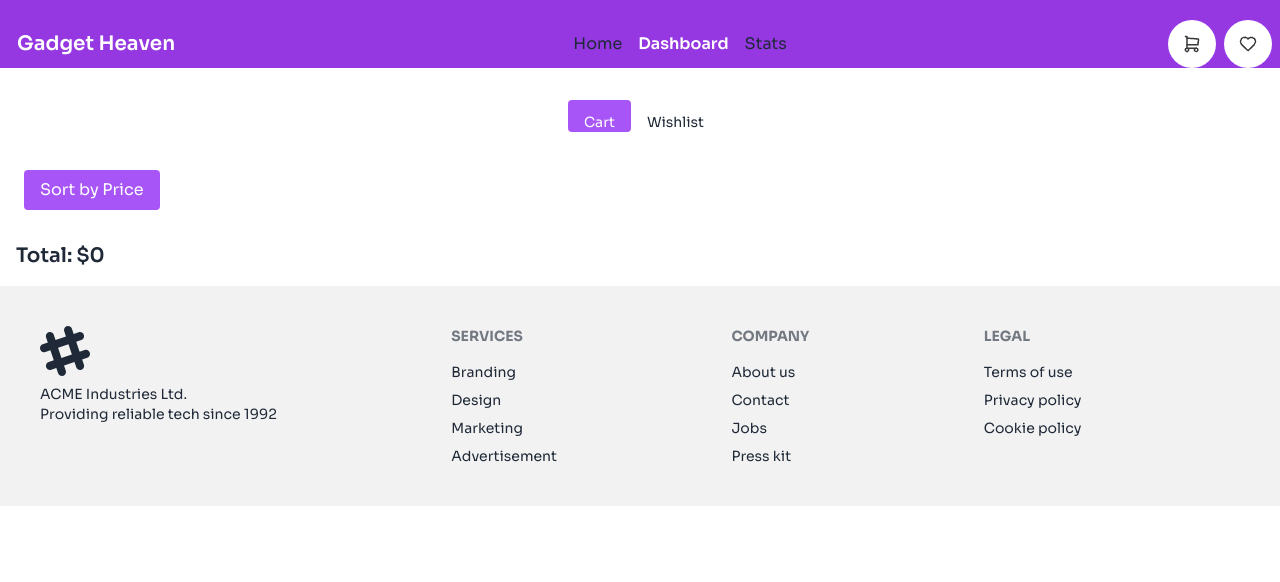
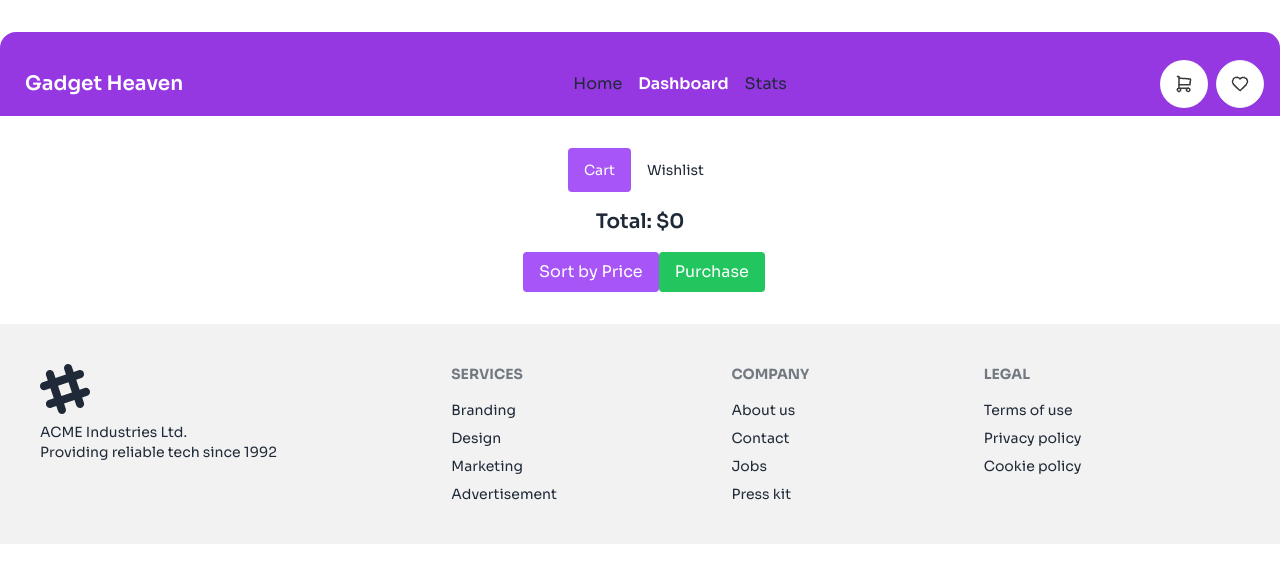
Before and after one commit to programming-hero-web-course-4/b10a8-gadget-heaven-sorupchakraborty, a React (Vite) app: page /dashboard in a window 1280 px wide. Shown: the top 582 px of the page. Built offline with nearby package versions, Linux system fonts and the light colour scheme.

Commit message:
feat: enhance UI components with improved styling and functionality; update wishlist context to prevent duplicate entries

```diff
--- a/src/components/NavBar.jsx
+++ b/src/components/NavBar.jsx
@@ -6,7 +6,7 @@ import BannerImg from "../assets/banner.jpg";
 
 const Navbar = () => {
     return (
-        <div className="container mx-auto bg-[#9538E2] " >
+        <div className="container mx-auto bg-[#9538E2] p-2 mt-8 rounded-t-2xl " >
             <div className=" flex justify-between items-center pt-5">
                 <div className="">
                     <NavLink to="/" className="btn btn-ghost text-xl text-white">
@@ -41,8 +41,8 @@ const Navbar = () => {
                         </li>
                     </ul>
                 </div>
-                <div className="">
-                    <div className="dropdown dropdown-end">
+                <div className=" flex items-center">
+                    <div className="">
                         <div tabIndex={0} role="button" className="btn btn-ghost btn-circle bg-white">
                             <div className="indicator">
                                 <img
@@ -53,7 +53,7 @@ const Navbar = () => {
                         </div>
                     </div>
                     <div className="dropdown dropdown-end mx-2">
-                        <div tabIndex={0} role="button" className="btn btn-ghost btn-circle bg-white">
+                        <div tabIndex={0} role="button" className="btn btn-circle bg-white">
                             <img
                                 src={wishlistIcon}
                                 alt="Wishlist"
--- a/src/components/ProductCard.jsx
+++ b/src/components/ProductCard.jsx
@@ -1,4 +1,3 @@
-// src/components/ProductCard.jsx
 import React from "react";
 import { Link } from "react-router-dom";
 
@@ -9,7 +8,7 @@ const ProductCard = ({ product }) => {
       <h3 className="text-lg font-bold p-2">{product.title}</h3>
       <p className="text-gray-500 px-2">${product.price}</p>
       <Link to={`/product/${product.id}`} >
-        <button className="border px-6 py-2 rounded-full bg-white font-semibold text-[#9538E2]">View Details</button>
+        <button className="border btn px-6 py-2 rounded-full bg-white font-semibold text-[#9538E2] hover:bg-purple-600 hover:text-white">View Details</button>
       </Link>
     </div>
   );
--- a/src/components/Sidebar.jsx
+++ b/src/components/Sidebar.jsx
@@ -4,7 +4,7 @@ const Sidebar = ({ selectedCategory, setSelectedCategory }) => {
   const categories = ["All Products", "Laptops", "Phones", "Accessories", "Smart Watches", "MacBook", "Iphone"];
 
   return (
-    <aside className="w-1/4 px-4">
+    <aside className="w-1/4 px-4 py-4">
       <div className="border text-center rounded-xl">
         <ul className="py-4">
           {categories.map((category) => (
--- a/src/context/WishlistContext.jsx
+++ b/src/context/WishlistContext.jsx
@@ -9,6 +9,9 @@ const initialState = {
 const wishlistReducer = (state, action) => {
     switch (action.type) {
         case "ADD_TO_WISHLIST":
+            if (state.wishlist.some(item => item.id === action.payload.id)) {
+                return state; // Item already in wishlist, do nothing
+            }
             return { ...state, wishlist: [...state.wishlist, action.payload] };
         case "REMOVE_FROM_WISHLIST":
             return { ...state, wishlist: state.wishlist.filter((item) => item.id !== action.payload.id) };
--- a/src/pages/DashboardPage.jsx
+++ b/src/pages/DashboardPage.jsx
@@ -1,5 +1,142 @@
-import React, { useContext, useState } from "react";
-import { useNavigate } from "react-router-dom";
+// import React, { useContext, useState } from "react";
+// import { useNavigate } from "react-router-dom";
+// import CartContext from "../context/CartContext";
+// import WishlistContext from "../context/WishlistContext";
+
+// const DashboardPage = () => {
+//   const { cart, dispatch: cartDispatch } = useContext(CartContext);
+//   const { wishlist, dispatch: wishlistDispatch } = useContext(WishlistContext);
+//   const [activeTab, setActiveTab] = useState("cart");
+//   const [showModal, setShowModal] = useState(false);
+//   const navigate = useNavigate();
+
+//   const sortCartByPrice = () => {
+//     cartDispatch({ type: "SORT_CART_BY_PRICE" });
+//   };
+
+//   const totalCartPrice = cart.reduce((total, item) => total + item.price, 0);
+
+//   const handlePurchase = () => {
+//     setShowModal(true);
+//     cartDispatch({ type: "CLEAR_CART" });
+//     wishlistDispatch({ type: "CLEAR_WISHLIST" });
+//     setTimeout(() => {
+//       setShowModal(false);
+//       navigate("/");
+//     }, 2000);
+//   };
+
+//   const handleDelete = (id, type) => {
+//     if (type === "cart") {
+//       cartDispatch({ type: "REMOVE_FROM_CART", payload: { id } });
+//     } else {
+//       wishlistDispatch({ type: "REMOVE_FROM_WISHLIST", payload: { id } });
+//     }
+//   };
+
+//   return (
+//     <div className="p-4">
+//       <div className="text-center">
+//         <button
+//           className={`tab ${activeTab === "cart" ? "tab-active bg-purple-500 text-white px-4 py-2 mt-4 ml-2 rounded h-auto" : ""}`}
+//           onClick={() => setActiveTab("cart")}
+//         >
+//           Cart
+//         </button>
+//         <button
+//           className={`tab ${activeTab === "wishlist" ? "tab-active bg-purple-500 text-white px-4 py-2 mt-4 ml-2 rounded h-auto" : ""}`}
+//           onClick={() => setActiveTab("wishlist")}
+//         >
+//           Wishlist
+//         </button>
+//       </div>
+
+//       {activeTab === "cart" ? (
+//         <div className="mt-4">
+//           <div className="text-center">
+//             <p className="text-xl font-semibold mt-4">Total: ${totalCartPrice}</p>
+//             <button
+//               onClick={sortCartByPrice}
+//               className="bg-purple-500 text-white px-4 py-2 mt-4 ml-2 rounded mb-4 h-auto"
+//             >
+//               Sort by Price
+//             </button>
+//             <button
+//               onClick={handlePurchase}
+//               className="bg-green-500 text-white px-4 py-2 rounded"
+//               disabled={cart.length === 0}
+//             >
+//               Purchase
+//             </button>
+//           </div>
+//           <div className="grid grid-cols-1 gap-4">
+//             {cart.map((item) => (
+//               <div key={item.id} className="flex justify-around items-center bg-gray-100 p-4 rounded-md">
+//                 <div>
+//                   <img src={item.image} alt={item.title} className="w-full h-32 object-cover rounded" />
+//                 </div>
+//                 <div>
+//                   <h3 className="text-lg font-bold">{item.title}</h3>
+//                   <p className="text-sm">{item.category}</p>
+//                   <p className="text-sm">Rating: {item.rating}</p>
+//                   <p className="font-semibold">${item.price}</p>
+//                 </div>
+//                 <div className="">
+//                   <button
+//                     onClick={() => handleDelete(item.id, "cart")}
+//                     className="bg-red-500 text-white px-4 py-2 rounded"
+//                   >
+//                     Delete
+//                   </button>
+//                 </div>
+//               </div>
+//             ))}
+//           </div>
+//         </div>
+//       ) : (
+//         <div className="mt-4">
+//           <div className="grid grid-cols-1 gap-4">
+//             {wishlist.map((item) => (
+//               <div key={item.id} className="flex justify-around items-center bg-gray-100 p-4 rounded-md">
+//                 <div>
+//                   <img src={item.image} alt={item.title} className="w-full h-32 object-cover rounded" />
+//                 </div>
+//                 <div>
+//                   <h3 className="text-lg font-bold">{item.title}</h3>
+//                   <p className="text-sm">{item.category}</p>
+//                   <p className="text-sm">Rating: {item.rating}</p>
+//                   <p className="font-semibold">${item.price}</p>
+//                 </div>
+//                 <div className="">
+//                   <button
+//                     onClick={() => handleDelete(item.id, "wishlist")}
+//                     className="bg-red-500 text-white px-4 py-2 rounded"
+//                   >
+//                     Delete
+//                   </button>
+//                 </div>
+//               </div>
+//             ))}
+//           </div>
+//         </div>
+//       )}
+
+//       {showModal && (
+//         <div className="fixed inset-0 flex items-center justify-center bg-black bg-opacity-50">
+//           <div className="bg-white p-8 rounded shadow-lg text-center">
+//             <h2 className="text-2xl font-bold mb-4">Thank you for buying!</h2>
+//             <p>You will be redirected to the home page shortly.</p>
+//           </div>
+//         </div>
+//       )}
+//     </div>
+//   );
+// };
+
+// export default DashboardPage;
+
+import React, { useContext, useState, useEffect } from "react";
+import { useNavigate, useLocation } from "react-router-dom";
 import CartContext from "../context/CartContext";
 import WishlistContext from "../context/WishlistContext";
 
@@ -9,6 +146,15 @@ const DashboardPage = () => {
   const [activeTab, setActiveTab] = useState("cart");
   const [showModal, setShowModal] = useState(false);
   const navigate = useNavigate();
+  const location = useLocation();
+
+  useEffect(() => {
+    const params = new URLSearchParams(location.search);
+    const tab = params.get("tab");
+    if (tab) {
+      setActiveTab(tab);
+    }
+  }, [location]);
 
   const sortCartByPrice = () => {
     cartDispatch({ type: "SORT_CART_BY_PRICE" });
@@ -38,13 +184,13 @@ const DashboardPage = () => {
     <div className="p-4">
       <div className="text-center">
         <button
-          className={`tab ${activeTab === "cart" ? "tab-active bg-purple-500 text-white px-4 py-2 mt-4 ml-2 rounded" : ""}`}
+          className={`tab ${activeTab === "cart" ? "tab-active bg-purple-500 text-white px-4 py-2 mt-4 ml-2 rounded h-auto" : ""}`}
           onClick={() => setActiveTab("cart")}
         >
           Cart
         </button>
         <button
-          className={`tab ${activeTab === "wishlist" ? "tab-active bg-purple-500 text-white px-4 py-2 mt-4 ml-2 rounded" : ""}`}
+          className={`tab ${activeTab === "wishlist" ? "tab-active bg-purple-500 text-white px-4 py-2 mt-4 ml-2 rounded h-auto" : ""}`}
           onClick={() => setActiveTab("wishlist")}
         >
           Wishlist
@@ -53,15 +199,25 @@ const DashboardPage = () => {
 
       {activeTab === "cart" ? (
         <div className="mt-4">
-          <button
-            onClick={sortCartByPrice}
-            className="bg-purple-500 text-white px-4 py-2 mt-4 ml-2 rounded mb-4"
-          >
-            Sort by Price
-          </button>
-          <div className="grid grid-cols-3 gap-4">
+          <div className="text-center">
+            <p className="text-xl font-semibold mt-4">Total: ${totalCartPrice}</p>
+            <button
+              onClick={sortCartByPrice}
+              className="bg-purple-500 text-white px-4 py-2 mt-4 ml-2 rounded mb-4 h-auto"
+            >
+              Sort by Price
+            </button>
+            <button
+              onClick={handlePurchase}
+              className="bg-green-500 text-white px-4 py-2 rounded"
+              disabled={cart.length === 0}
+            >
+              Purchase
+            </button>
+          </div>
+          <div className="grid grid-cols-1 gap-4">
             {cart.map((item) => (
-              <div key={item.id} className="flex flex-col justify-around bg-gray-100 p-4 rounded-md">
+              <div key={item.id} className="flex justify-around items-center bg-gray-100 p-4 rounded-md">
                 <div>
                   <img src={item.image} alt={item.title} className="w-full h-32 object-cover rounded" />
                 </div>
@@ -71,13 +227,7 @@ const DashboardPage = () => {
                   <p className="text-sm">Rating: {item.rating}</p>
                   <p className="font-semibold">${item.price}</p>
                 </div>
-                <div className="flex justify-between mt-4">
-                  <button
-                    onClick={handlePurchase}
-                    className="bg-green-500 text-white px-4 py-2 rounded"
-                  >
-                    Purchase
-                  </button>
+                <div className="">
                   <button
                     onClick={() => handleDelete(item.id, "cart")}
                     className="bg-red-500 text-white px-4 py-2 rounded"
@@ -88,13 +238,12 @@ const DashboardPage = () => {
               </div>
             ))}
           </div>
-          <p className="text-xl font-semibold mt-4">Total: ${totalCartPrice}</p>
         </div>
       ) : (
         <div className="mt-4">
-          <div className="grid grid-cols-3 gap-4">
+          <div className="grid grid-cols-1 gap-4">
             {wishlist.map((item) => (
-              <div key={item.id} className="flex flex-col justify-around bg-gray-100 p-4 rounded-md">
+              <div key={item.id} className="flex justify-around items-center bg-gray-100 p-4 rounded-md">
                 <div>
                   <img src={item.image} alt={item.title} className="w-full h-32 object-cover rounded" />
                 </div>
@@ -104,13 +253,7 @@ const DashboardPage = () => {
                   <p className="text-sm">Rating: {item.rating}</p>
                   <p className="font-semibold">${item.price}</p>
                 </div>
-                <div className="flex justify-between mt-4">
-                  <button
-                    onClick={handlePurchase}
-                    className="bg-green-500 text-white px-4 py-2 rounded"
-                  >
-                    Purchase
-                  </button>
+                <div className="">
                   <button
                     onClick={() => handleDelete(item.id, "wishlist")}
                     className="bg-red-500 text-white px-4 py-2 rounded"
--- a/src/pages/ProductPage.jsx
+++ b/src/pages/ProductPage.jsx
@@ -42,14 +42,14 @@ const ProductPage = () => {
         <p className="text-yellow-500 font-semibold">Rating: {product.rating} ★</p>
         <button
           onClick={addToCart}
-          className="bg-blue-500 text-white px-4 py-2 mt-4 rounded"
+          className="bg-purple-500 btn text-white px-4 py-2 mt-4 rounded hover:bg-purple-600"
           disabled={!product.availability}
         >
           {product.availability ? "Add to Cart" : "Unavailable"}
         </button>
         <button
           onClick={addToWishlist}
-          className="bg-purple-500 text-white px-4 py-2 mt-4 ml-2 rounded"
+          className="bg-purple-500 btn text-white px-4 py-2 mt-4 ml-2 rounded hover:bg-purple-600"
           disabled={!product.availability}
         >
           {product.availability ? "Add to Wishlist" : "Unavailable"}
```
Also changed, not shown: src/components/Banner.jsx (+3 -5 lines). Lines whose indentation alone changed are shown as unchanged.
